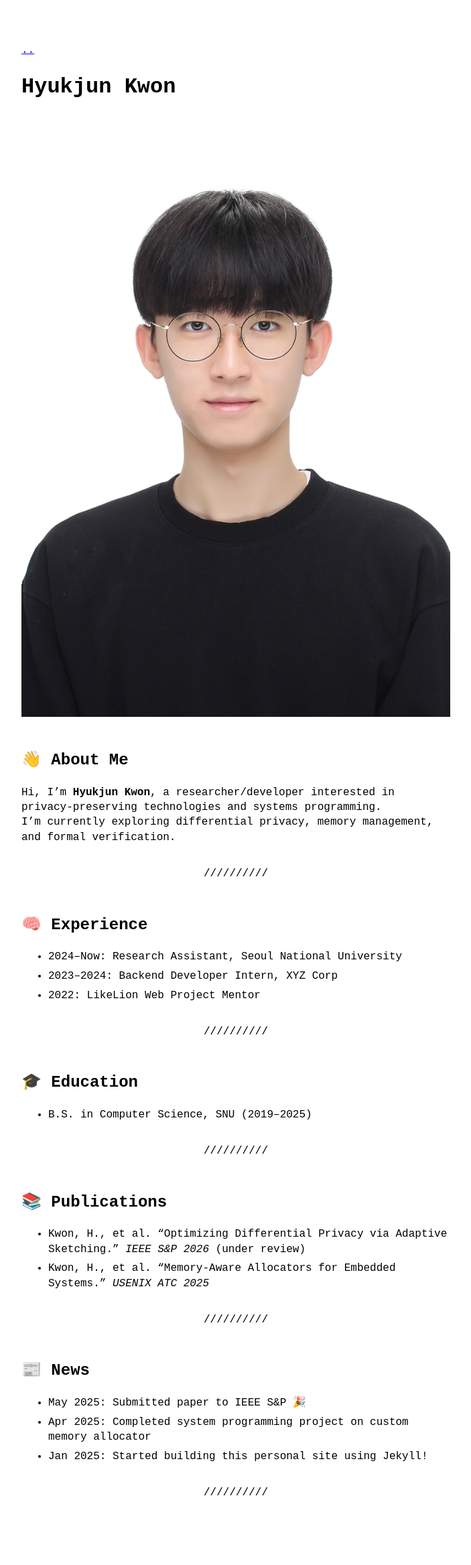
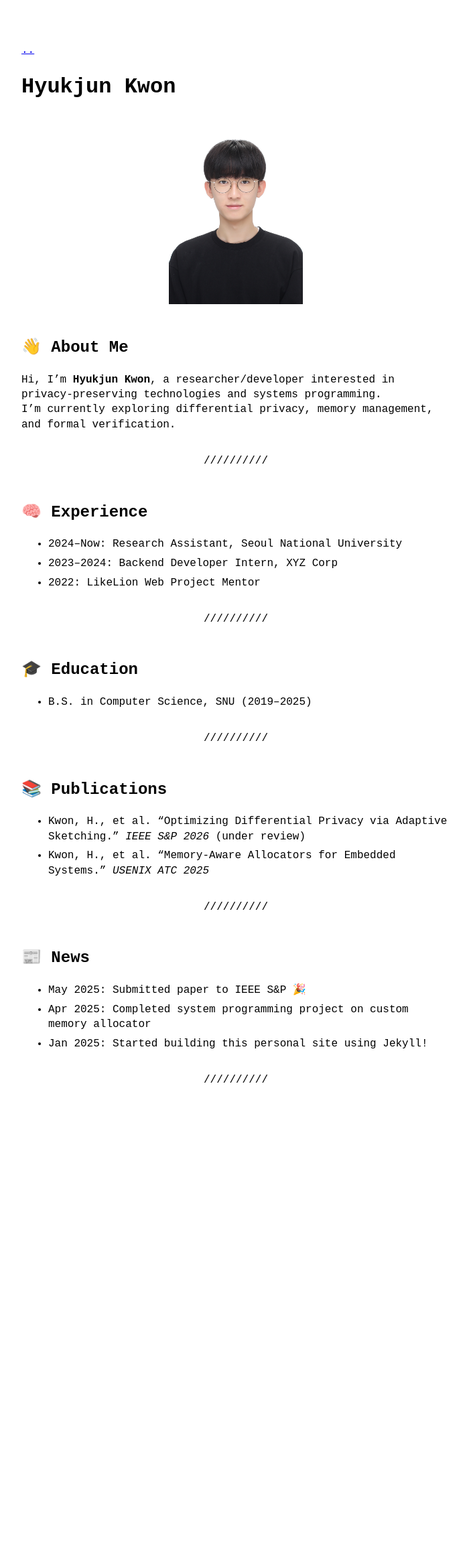
Before and after one commit to Hyoek-Jun-Kwon/Hyoek-Jun-Kwon.github.io, a Jekyll site: the page built from index.md, in a window 1280 px wide. Shown: the whole page at 67% size, without its empty margins (288-991 px from the left). Built offline with Jekyll 4.4.1, drawn with Linux system fonts in a browser that asks for light colours; after the commit the page ends 1720 px from its top, so only the background shows below that.

Commit message:
Feat. profile size

```diff
--- a/index.md
+++ b/index.md
@@ -3,7 +3,7 @@ layout: page
 title: "Hyukjun Kwon"
 ---
 
-![profile](assets/Hyukjun_Kwon.jpg)
+![profile](assets/Hyukjun_Kwon.jpg){: width="200px" }
 
 ## 👋 About Me
 
```
